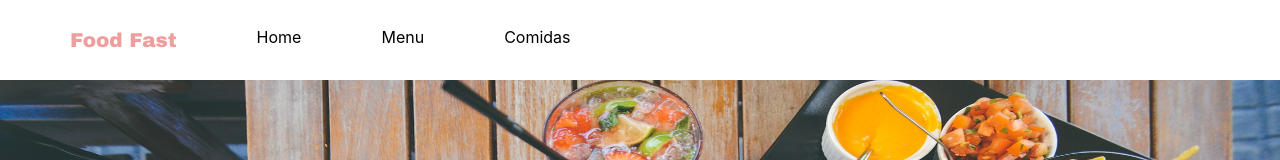
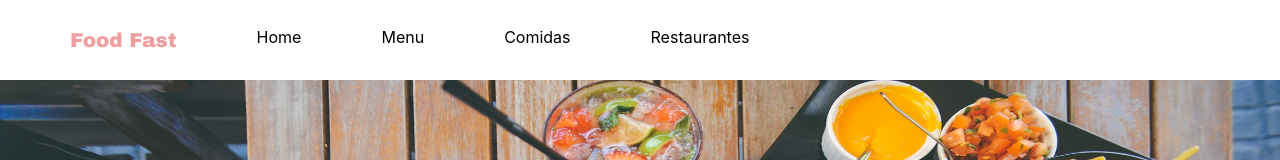
Before and after one commit to DenzelTorrico/iniciando, a plain HTML site: page index.html in a window 1280 px wide. Shown: the top 160 px of the page. Drawn offline with Linux system fonts and the light colour scheme.

Commit message:
Restaurantes

```diff
--- a/index.html
+++ b/index.html
@@ -16,6 +16,8 @@
 			<li><a href="">Home</a></li>
 			<li><a href="">Menu</a></li>
 			<li><a href="">Comidas</a></li>
+			<li><a href="">Restaurantes</a></li>
+
 		</ul>
 	</nav>
 
```
